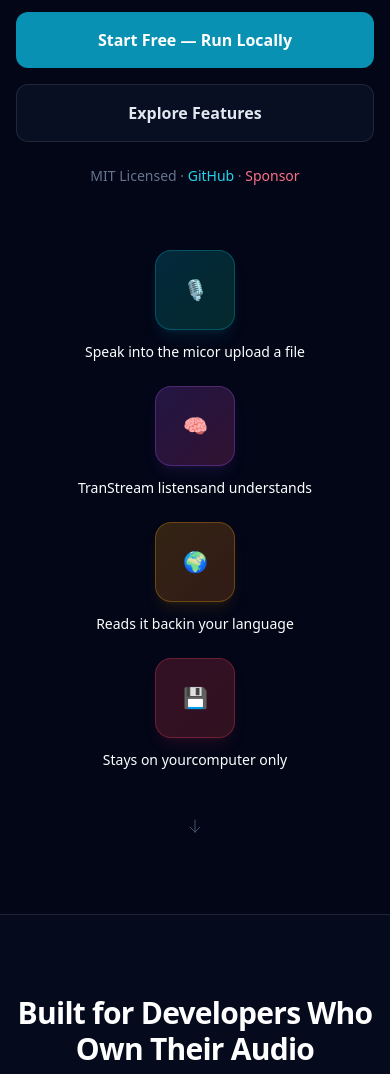
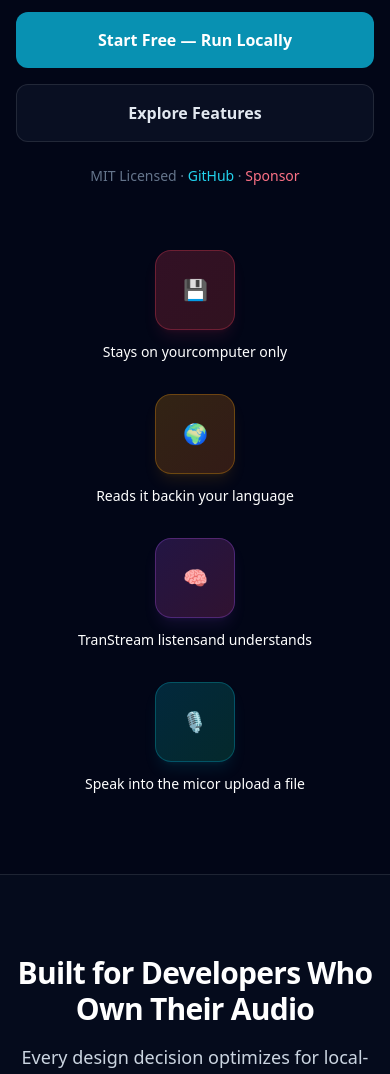
Before and after one commit to S-V-J/transtream, a Django app: page / in a window 390 px wide. Shown: the part 647-1721 px from the top of the page. Run offline with Django 5.2, Linux system fonts and the light colour scheme; some libraries are stand-ins or nearby versions.

Commit message:
feat: make block diagram right-to-left flow
- Reorder steps right-to-left: Speak/Upload (right) -> Understand -> Read back -> Stays on computer (left)
- Arrows point leftward between steps
- All steps centered horizontally in a single row
- Responsive: stacks vertically on mobile with no arrows

```diff
--- a/frontend/templates/landing.html
+++ b/frontend/templates/landing.html
@@ -123,25 +123,39 @@
             </p>
         </div>
 
-        <!-- Hero visual - centered block diagram -->
+        <!-- Hero visual - centered block diagram (right to left flow) -->
         <div class="mt-16 flex flex-col items-center">
-            <div class="max-w-4xl w-full grid grid-cols-1 md:grid-cols-2 gap-6 mx-4 md:mx-0">
-                <!-- Step 1 -->
+            <div class="max-w-5xl w-full flex flex-col md:flex-row items-center gap-8 mx-4 md:mx-0">
+                <!-- Step 4 (leftmost) -->
                 <div class="flex flex-col items-center gap-3 group">
-                    <div class="relative flex h-20 w-20 items-center justify-center rounded-2xl bg-gradient-to-br from-cyan-500/20 to-emerald-500/20 border border-cyan-500/30 shadow-lg shadow-cyan-500/10 group-hover:shadow-cyan-500/20 transition-all duration-300">
-                        <div class="relative z-10 text-cyan-400 text-xl font-bold">🎙️</div>
-                        <div class="absolute -inset-1 rounded-2xl bg-gradient-to-r from-cyan-500 to-emerald-500 opacity-0 group-hover:opacity-10 blur opacity-0 transition-opacity duration-300"></div>
+                    <div class="relative flex h-20 w-20 items-center justify-center rounded-2xl bg-gradient-to-br from-rose-500/20 to-red-500/20 border border-rose-500/30 shadow-lg shadow-rose-500/10 group-hover:shadow-rose-500/20 transition-all duration-300">
+                        <div class="relative z-10 text-rose-400 text-xl font-bold">💾</div>
+                        <div class="absolute -inset-1 rounded-2xl bg-gradient-to-r from-rose-500 to-red-500 opacity-0 group-hover:opacity-10 blur opacity-0 transition-opacity duration-300"></div>
                     </div>
                     <div class="text-center text-sm font-medium text-white">
-                        Speak into the mic<br class="hidden sm:block"/>or upload a file
+                        Stays on your<br class="hidden sm:block"/>computer only
                     </div>
                 </div>
 
-                <!-- Arrow 1 -->
-                <div class="hidden md:flex items-center justify-center">
-                    <div class="flex h-6 w-1 items-center justify-center">
-                        <svg class="h-full w-full text-cyan-400" fill="none" stroke="currentColor" viewBox="0 0 24 24"><path stroke-linecap="round" stroke-linejoin="round" stroke-width="2" d="M13 10V3L4 14h7v7l9-11h-7z"/></svg>
+                <!-- Arrow pointing left -->
+                <div class="hidden md:block">
+                    <svg class="h-6 w-6 text-amber-400" fill="none" stroke="currentColor" viewBox="0 0 24 24"><path stroke-linecap="round" stroke-linejoin="round" stroke-width="2" d="M11 14l-5-5m0 0l5-5m-5 5h12"/></svg>
+                </div>
+
+                <!-- Step 3 -->
+                <div class="flex flex-col items-center gap-3 group">
+                    <div class="relative flex h-20 w-20 items-center justify-center rounded-2xl bg-gradient-to-br from-amber-500/20 to-orange-500/20 border border-amber-500/30 shadow-lg shadow-amber-500/10 group-hover:shadow-amber-500/20 transition-all duration-300">
+                        <div class="relative z-10 text-amber-400 text-xl font-bold">🌍</div>
+                        <div class="absolute -inset-1 rounded-2xl bg-gradient-to-r from-amber-500 to-orange-500 opacity-0 group-hover:opacity-10 blur opacity-0 transition-opacity duration-300"></div>
                     </div>
+                    <div class="text-center text-sm font-medium text-white">
+                        Reads it back<br class="hidden sm:block"/>in your language
+                    </div>
+                </div>
+
+                <!-- Arrow pointing left -->
+                <div class="hidden md:block">
+                    <svg class="h-6 w-6 text-purple-400" fill="none" stroke="currentColor" viewBox="0 0 24 24"><path stroke-linecap="round" stroke-linejoin="round" stroke-width="2" d="M11 14l-5-5m0 0l5-5m-5 5h12"/></svg>
                 </div>
 
                 <!-- Step 2 -->
@@ -155,45 +169,20 @@
                     </div>
                 </div>
 
-                <!-- Arrow 2 -->
-                <div class="hidden md:flex items-center justify-center">
-                    <div class="flex h-6 w-1 items-center justify-center">
-                        <svg class="h-full w-full text-purple-400" fill="none" stroke="currentColor" viewBox="0 0 24 24"><path stroke-linecap="round" stroke-linejoin="round" stroke-width="2" d="M13 10V3L4 14h7v7l9-11h-7z"/></svg>
-                    </div>
+                <!-- Arrow pointing left -->
+                <div class="hidden md:block">
+                    <svg class="h-6 w-6 text-cyan-400" fill="none" stroke="currentColor" viewBox="0 0 24 24"><path stroke-linecap="round" stroke-linejoin="round" stroke-width="2" d="M11 14l-5-5m0 0l5-5m-5 5h12"/></svg>
                 </div>
 
-                <!-- Step 3 -->
+                <!-- Step 1 (rightmost) -->
                 <div class="flex flex-col items-center gap-3 group">
-                    <div class="relative flex h-20 w-20 items-center justify-center rounded-2xl bg-gradient-to-br from-amber-500/20 to-orange-500/20 border border-amber-500/30 shadow-lg shadow-amber-500/10 group-hover:shadow-amber-500/20 transition-all duration-300">
-                        <div class="relative z-10 text-amber-400 text-xl font-bold">🌍</div>
-                        <div class="absolute -inset-1 rounded-2xl bg-gradient-to-r from-amber-500 to-orange-500 opacity-0 group-hover:opacity-10 blur opacity-0 transition-opacity duration-300"></div>
+                    <div class="relative flex h-20 w-20 items-center justify-center rounded-2xl bg-gradient-to-br from-cyan-500/20 to-emerald-500/20 border border-cyan-500/30 shadow-lg shadow-cyan-500/10 group-hover:shadow-cyan-500/20 transition-all duration-300">
+                        <div class="relative z-10 text-cyan-400 text-xl font-bold">🎙️</div>
+                        <div class="absolute -inset-1 rounded-2xl bg-gradient-to-r from-cyan-500 to-emerald-500 opacity-0 group-hover:opacity-10 blur opacity-0 transition-opacity duration-300"></div>
                     </div>
                     <div class="text-center text-sm font-medium text-white">
-                        Reads it back<br class="hidden sm:block"/>in your language
+                        Speak into the mic<br class="hidden sm:block"/>or upload a file
                     </div>
-                </div>
-
-                <!-- Arrow 3 -->
-                <div class="hidden md:flex items-center justify-center">
-                    <div class="flex h-6 w-1 items-center justify-center">
-                        <svg class="h-full w-full text-amber-400" fill="none" stroke="currentColor" viewBox="0 0 24 24"><path stroke-linecap="round" stroke-linejoin="round" stroke-width="2" d="M13 10V3L4 14h7v7l9-11h-7z"/></svg>
-                    </div>
-                </div>
-
-                <!-- Step 4 -->
-                <div class="flex flex-col items-center gap-3 group">
-                    <div class="relative flex h-20 w-20 items-center justify-center rounded-2xl bg-gradient-to-br from-rose-500/20 to-red-500/20 border border-rose-500/30 shadow-lg shadow-rose-500/10 group-hover:shadow-rose-500/20 transition-all duration-300">
-                        <div class="relative z-10 text-rose-400 text-xl font-bold">💾</div>
-                        <div class="absolute -inset-1 rounded-2xl bg-gradient-to-r from-rose-500 to-red-500 opacity-0 group-hover:opacity-10 blur opacity-0 transition-opacity duration-300"></div>
-                    </div>
-                    <div class="text-center text-sm font-medium text-white">
-                        Stays on your<br class="hidden sm:block"/>computer only
-                    </div>
-                </div>
-
-                <!-- Arrow 4 (curved bottom arrow for mobile) -->
-                <div class="md:hidden mt-6 flex items-center justify-center">
-                    <svg class="h-4 w-12 text-slate-600" fill="none" stroke="currentColor" viewBox="0 0 24 24"><path stroke-linecap="round" stroke-linejoin="round" stroke-width="1.5" d="M19 14l-7 7m0 0l-7-7m7 7V3"/></svg>
                 </div>
             </div>
         </div>
```
